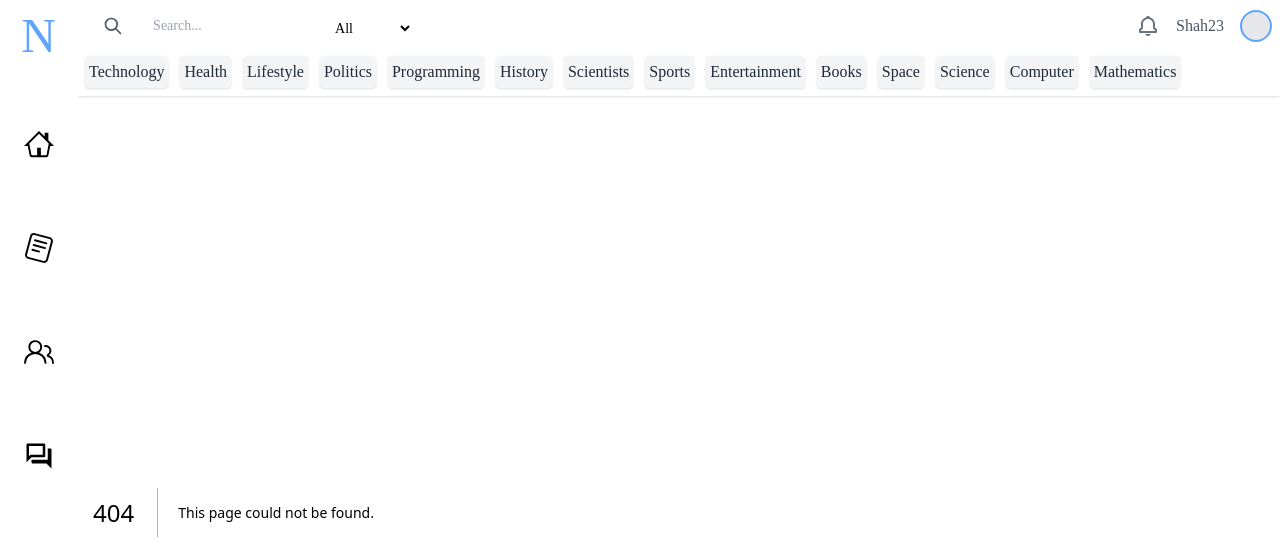
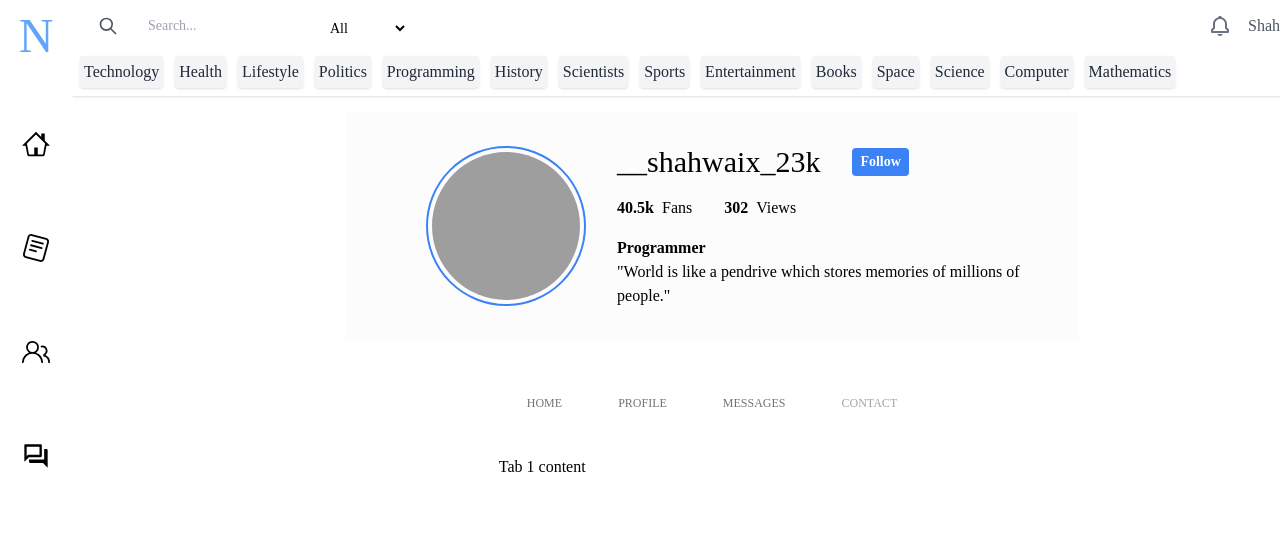
Before and after one commit to shahwaiz-kareem/Netcico, a Next.js app: page /biographies/1 in a window 1280 px wide. Before the commit this address had no page. Shown: the top 560 px of the page. Built offline with nearby package versions, Linux system fonts and the light colour scheme; grey boxes are pictures that could not be loaded.

Commit message:
biography page added

```diff
--- a/package.json
+++ b/package.json
@@ -12,7 +12,8 @@
     "next": "latest",
     "react": "latest",
     "react-dom": "latest",
-    "react-icons": "^4.11.0"
+    "react-icons": "^4.11.0",
+    "tailwind-scrollbar": "^3.0.5"
   },
   "devDependencies": {
     "autoprefixer": "latest",
--- a/src/app/articles/page.jsx
+++ b/src/app/articles/page.jsx
@@ -4,7 +4,7 @@ import React from 'react'
 const page = () => {
   return (
     <>
-    <h1 className='text-2xl text-center m-auto text-gray-800 '>Articles & Blogs</h1>
+    <h1 className='text-2xl text-center px-6 text-gray-800 '>Articles & Blogs</h1>
     <section className="flex flex-row flex-wrap mx-auto">
       <Card/>
       <Card/>
--- /dev/null
+++ b/src/app/biographies/[slug]/page.jsx
@@ -0,0 +1,205 @@
+import Image from 'next/image'
+import React from 'react'
+import techImg from "public/tech.jpg"
+import pic from "public/vercel.svg"
+const Page = () => {
+  return (
+  <>
+<div className='w-screen flex flex-col items-center'>
+  {/* nav */}
+  <div>
+  <main className="bg-gray-100 bg-opacity-25">
+    <div className=" lg:mx-auto mb-8">
+      <header className="flex flex-wrap items-center p-4 md:py-8">
+        <div className="md:w-3/12 md:ml-16">
+          {/* profile image */}
+          <img
+            className="w-20 h-20 md:w-40 md:h-40 object-cover rounded-full
+               border-2 border-blue-500 p-1"
+            src="https://images.unsplash.com/photo-1502791451862-7bd8c1df43a7?ixlib=rb-1.2.1&ixid=eyJhcHBfaWQiOjEyMDd9&auto=format&fit=crop&w=700&q=80"
+            alt="profile"
+          />
+        </div>
+        {/* profile meta */}
+        <div className="w-8/12 md:w-7/12 ml-4">
+          <div className="md:flex md:flex-wrap md:items-center mb-4">
+            <h2 className="text-3xl inline-block font-light md:mr-2 mb-2 sm:mb-0">
+              __shahwaix_23k
+            </h2>
+            {/* badge */}
+            <span
+              className="inline-block fas fa-certificate fa-lg text-blue-500
+                         relative mr-6 text-xl transform -translate-y-2"
+              aria-hidden="true"
+            >
+              <i
+                className="fas fa-check text-white text-xs absolute inset-x-0
+                         ml-1 mt-px"
+              />
+            </span>
+            {/* follow button */}
+            <a
+              href="#"
+              className="bg-blue-500 px-2 py-1
+                  text-white font-semibold text-sm rounded  text-center
+                  sm:inline-block block"
+            >
+              Follow
+            </a>
+          </div>
+          {/* post, following, followers list for medium screens */}
+          <ul className="hidden md:flex space-x-8 mb-4">
+
+            <li className='flex gap-2'>
+              <span className="font-semibold">40.5k</span>
+              Fans
+            </li>
+            <li className='flex gap-2'>
+              <span className="font-semibold">302</span>
+              Views
+            </li>
+          </ul>
+          {/* user meta form medium screens */}
+          <div className="hidden md:block">
+            <h1 className="font-semibold">Programmer</h1>
+            <span>"World is like a pendrive which stores memories of millions of people."</span>
+            <p></p>
+          </div>
+        </div>
+        {/* user meta form small screens */}
+        <div className="md:hidden text-sm my-2">
+          <h1 className="font-semibold">Mr Travlerrr...</h1>
+          <span>Travel, Nature and Music</span>
+          <p>Lorem ipsum dolor sit amet consectetur</p>
+        </div>
+      </header>
+      {/* posts */}
+      <div className="px-px md:px-3">
+        {/* user following for mobile only */}
+        <ul
+          className="flex md:hidden justify-around space-x-8 border-t
+          text-center p-2 text-gray-600 leading-snug text-sm"
+        >
+          <li>
+            <span className="font-semibold text-gray-800 block">136</span>
+            posts
+          </li>
+          <li>
+            <span className="font-semibold text-gray-800 block">40.5k</span>
+            followers
+          </li>
+          <li>
+            <span className="font-semibold text-gray-800 block">302</span>
+            following
+          </li>
+        </ul>
+
+      </div>
+    </div>
+  </main>
+  </div>
+  <div>
+  {/*Tabs navigation*/}
+  <ul
+    className="mb-5 flex list-none flex-row flex-wrap border-b-0 pl-0"
+    role="tablist"
+    data-te-nav-ref=""
+  >
+    <li role="presentation">
+      <a
+        href="#tabs-home"
+        className="my-2 block border-x-0 border-b-2 border-t-0 border-transparent px-7 pb-3.5 pt-4 text-xs font-medium uppercase leading-tight text-neutral-500 hover:isolate hover:border-transparent hover:bg-neutral-100 focus:isolate focus:border-transparent data-[te-nav-active]:border-primary data-[te-nav-active]:text-primary dark:text-neutral-400 dark:hover:bg-transparent dark:data-[te-nav-active]:border-primary-400 dark:data-[te-nav-active]:text-primary-400"
+        data-te-toggle="pill"
+        data-te-target="#tabs-home"
+        data-te-nav-active=""
+        role="tab"
+        aria-controls="tabs-home"
+        aria-selected="true"
+      >
+        Home
+      </a>
+    </li>
+    <li role="presentation">
+      <a
+        href="#tabs-profile"
+        className="my-2 block border-x-0 border-b-2 border-t-0 border-transparent px-7 pb-3.5 pt-4 text-xs font-medium uppercase leading-tight text-neutral-500 hover:isolate hover:border-transparent hover:bg-neutral-100 focus:isolate focus:border-transparent data-[te-nav-active]:border-primary data-[te-nav-active]:text-primary dark:text-neutral-400 dark:hover:bg-transparent dark:data-[te-nav-active]:border-primary-400 dark:data-[te-nav-active]:text-primary-400"
+        data-te-toggle="pill"
+        data-te-target="#tabs-profile"
+        role="tab"
+        aria-controls="tabs-profile"
+        aria-selected="false"
+      >
+        Profile
+      </a>
+    </li>
+    <li role="presentation">
+      <a
+        href="#tabs-messages"
+        className="my-2 block border-x-0 border-b-2 border-t-0 border-transparent px-7 pb-3.5 pt-4 text-xs font-medium uppercase leading-tight text-neutral-500 hover:isolate hover:border-transparent hover:bg-neutral-100 focus:isolate focus:border-transparent data-[te-nav-active]:border-primary data-[te-nav-active]:text-primary dark:text-neutral-400 dark:hover:bg-transparent dark:data-[te-nav-active]:border-primary-400 dark:data-[te-nav-active]:text-primary-400"
+        data-te-toggle="pill"
+        data-te-target="#tabs-messages"
+        role="tab"
+        aria-controls="tabs-messages"
+        aria-selected="false"
+      >
+        Messages
+      </a>
+    </li>
+    <li role="presentation">
+      <a
+        href="#tabs-contact"
+        className="disabled pointer-events-none my-2 block border-x-0 border-b-2 border-t-0 border-transparent bg-transparent px-7 pb-3.5 pt-4 text-xs font-medium uppercase leading-tight text-neutral-400 hover:isolate hover:border-transparent hover:bg-neutral-100 focus:isolate focus:border-transparent dark:text-neutral-600"
+        data-te-toggle="pill"
+        data-te-target="#tabs-contact"
+        role="tab"
+        aria-controls="tabs-contact"
+        aria-selected="false"
+      >
+        Contact
+      </a>
+    </li>
+  </ul>
+  {/*Tabs content*/}
+  <div className="mb-6">
+    <div
+      className="hidden opacity-100 transition-opacity duration-150 ease-linear data-[te-tab-active]:block"
+      id="tabs-home"
+      role="tabpanel"
+      aria-labelledby="tabs-home-tab"
+      data-te-tab-active=""
+    >
+      Tab 1 content
+    </div>
+    <div
+      className="hidden opacity-0 transition-opacity duration-150 ease-linear data-[te-tab-active]:block"
+      id="tabs-profile"
+      role="tabpanel"
+      aria-labelledby="tabs-profile-tab"
+    >
+      Tab 2 content
+    </div>
+    <div
+      className="hidden opacity-0 transition-opacity duration-150 ease-linear data-[te-tab-active]:block"
+      id="tabs-messages"
+      role="tabpanel"
+      aria-labelledby="tabs-profile-tab"
+    >
+      Tab 3 content
+    </div>
+    <div
+      className="hidden opacity-0 transition-opacity duration-150 ease-linear data-[te-tab-active]:block"
+      id="tabs-contact"
+      role="tabpanel"
+      aria-labelledby="tabs-contact-tab"
+    >
+      Tab 4 content
+    </div>
+  </div>
+</div>
+
+</div>
+  </>
+  )
+}
+
+export default Page
--- a/src/app/biographies/page.jsx
+++ b/src/app/biographies/page.jsx
@@ -1,12 +1,15 @@
 import Card from '@/components/biographies/Card'
+import Link from 'next/link'
 import React from 'react'
 
 const Page = () => {
   return (
     <>
-    <h1 className='text-2xl text-center m-auto text-gray-800 mb-2'>Biographies & Autograpies</h1>
+    <h1 className='text-2xl text-center px-12 my-2 pb-4 text-gray-800 '>Biographies</h1>
     <div className='flex  justify-center items-center flex-wrap gap-14'>
+      <Link href={"biographies/cwh"}>
       <Card/>
+      </Link>
       <Card/>
       <Card/>
       <Card/>
--- a/src/app/layout.jsx
+++ b/src/app/layout.jsx
@@ -20,7 +20,7 @@ export default function RootLayout({ children }) {
           <div className="w-full h-full flex flex-col justify-between">
             <Header />
             <main className="max-w-full h-full flex relative overflow-y-hidden">
-              <div className="h-full w-full m-4 flex flex-wrap items-start justify-start rounded-tl grid-flow-col auto-cols-max gap-4 overflow-y-scroll">
+              <div className="h-full w-full m-4 flex flex-wrap items-start justify-start rounded-tl grid-flow-col auto-cols-max  overflow-y-scroll">
                 {children}
               </div>
             </main>
--- a/src/components/articles/Card.jsx
+++ b/src/components/articles/Card.jsx
@@ -5,7 +5,7 @@ const Card = () => {
   return (
 
   <div
-    className="transition-all duration-150 flex w-full px-4  md:w-1/2 lg:w-1/3"
+    className="transition-all duration-150 flex w-full px-4 my-4 md:w-1/2 lg:w-1/3"
   >
     <div
       className="flex flex-col items-stretch min-h-full pb-4 mb-6 transition-all duration-150 bg-white rounded-lg shadow-lg hover:shadow-2xl"
--- a/src/components/biographies/Card.jsx
+++ b/src/components/biographies/Card.jsx
@@ -14,7 +14,7 @@ const Card = () => {
     width={1920}
     height={2193}
   />
-  <div className="card__content | flow w-full pb-4">
+  <div className="card__content | flow w-full ">
     <div className="card__content--container | flow">
       <h2 className="card__title text-2xl ">Haris Ali Khan</h2>
       <div className='bg-blue-500 inline-block  px-2 rounded-lg'>
--- a/src/components/biographies/globals.css
+++ b/src/components/biographies/globals.css
@@ -45,7 +45,7 @@ p {
 
 /* CARD COMPONENT */
 .card {
-  @apply grid place-items-center w-[80vw] max-w-[20.875rem] h-[26.125rem] overflow-hidden shadow-[0.25rem_0.25rem_0.5rem_rgba(0,0,0,0.25)] rounded-[0.625rem];
+  @apply grid place-items-center w-[75vw] max-w-[20.875rem] h-[23rem] overflow-hidden shadow-[0.25rem_0.25rem_0.5rem_rgba(0,0,0,0.25)] rounded-[0.625rem];
 }
 .card > * {
   @apply col-[1_/_2] row-[1_/_2];
@@ -54,7 +54,7 @@ p {
   @apply object-cover max-w-full h-full;
 }
 .card__content {
-  @apply flex flex-col justify-between self-end  pt-[12%] pb-[1.775rem] px-5;
+  @apply flex flex-col justify-between self-end  pb-[1.775rem] px-5;
   --flow-space: 0.9375rem;
   background: linear-gradient(
     180deg,
--- a/src/components/layout/Header.jsx
+++ b/src/components/layout/Header.jsx
@@ -9,7 +9,6 @@ const Header = () => {
       <div dangerouslySetInnerHTML={{__html: alpineTemplate}}></div>
       <div className="flex flex-shrink-0 items-center space-x-4 text-white">
         <div className="flex flex-col items-end justify-center">
-
                <div className='flex gap-4 items-center justify-center  text-gray-600'>
                 <BiBell className='text-2xl cursor-pointer text-gray-500'/>
           <div className="text text-gray-600 ">Shah23</div>
--- a/src/components/layout/Sidebar.jsx
+++ b/src/components/layout/Sidebar.jsx
@@ -10,27 +10,27 @@ const Sidebar = () => {
      <div className='mt-3'>
       <h2 className='text-5xl text-blue-400'>N</h2>
       </div>
-    <div className="h-10 w-10 flex items-center font-light text-black text-[30px] justify-center rounded-lg cursor-pointer hover:text-white hover:bg-blue-400  hover:duration-200 hover:ease-linear focus:bg-white">
+    <div className="h-10 w-10 flex items-center font-thin text-black text-[28px] justify-center rounded-lg cursor-pointer hover:text-white hover:bg-blue-400  hover:duration-200 hover:ease-linear focus:bg-white">
       <Link href={"/"}>
       <GoHome/>
       </Link>
     </div>
 
-    <div className="h-10 w-10 flex items-center font-light text-black text-[30px]  justify-center rounded-lg cursor-pointer hover:text-white hover:bg-blue-400  hover:duration-200 hover:ease-linear focus:bg-white">
+    <div className="h-10 w-10 flex items-center font-thin text-black text-[28px]  justify-center rounded-lg cursor-pointer hover:text-white hover:bg-blue-400  hover:duration-200 hover:ease-linear focus:bg-white">
       <Link href={"/articles"}>
     <SiReaddotcv/>
       </Link>
     </div>
 
     {/* <!-- Theme - <!-- Sidebar -->-> */}
-    <div className="h-10 w-10 flex items-center font-light text-black text-[30px]  justify-center rounded-lg cursor-pointer hover:text-white hover:bg-blue-400  hover:duration-200 hover:ease-linear focus:bg-white">
+    <div className="h-10 w-10 flex items-center font-thin text-black text-[28px]  justify-center rounded-lg cursor-pointer hover:text-white hover:bg-blue-400  hover:duration-200 hover:ease-linear focus:bg-white">
       <Link href={"/biographies"}>
     <GoPeople/>
       </Link>
     </div>
 
     {/* <!-- Configuration --> */}
-    <div className="h-10 w-10 flex items-center font-light text-black text-[30px]  justify-center rounded-lg cursor-pointer hover:text-white hover:bg-blue-400  hover:duration-200 hover:ease-linear focus:bg-white">
+    <div className="h-10 w-10 flex items-center font-thin text-black text-[28px]  justify-center rounded-lg cursor-pointer hover:text-white hover:bg-blue-400  hover:duration-200 hover:ease-linear focus:bg-white">
       <Link href={"/forum"}>
      <MdOutlineForum/>
       </Link>
```
Also changed, not shown: src/components/layout/alpinejs/search.js (+4 -4 lines), 1 other file (tests, documents, lock files or other folders).
